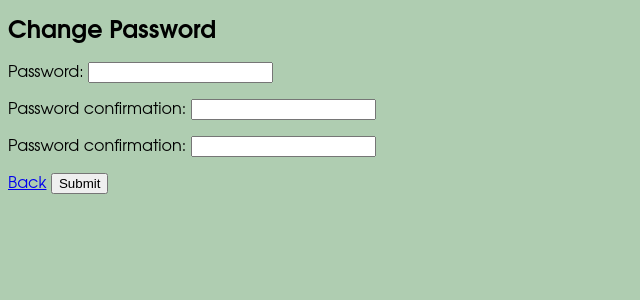
After one commit to ilborsch/To-Do-List, a Django app: a page that uses to_do_list/to_do_application/templates/to_do_application/change_password.html in a window 1280 px wide. The commit adds this page. Shown: the top 300 px of the page, without its empty margins (0-640 px from the left). Run offline with Django 4.2, Linux system fonts and the light colour scheme; data comes from the database, SQL or seed files in the repository; both versions use the stored data as it was after the commit.

Commit message:
Update: Password Change.

```diff
--- a/to_do_list/to_do_application/forms.py
+++ b/to_do_list/to_do_application/forms.py
@@ -1,4 +1,4 @@
-from django.contrib.auth import authenticate, login
+from django.contrib.auth.forms import SetPasswordForm
 from django.contrib.auth.forms import UserCreationForm, AuthenticationForm
 from django.core.exceptions import ValidationError
 from django import forms
@@ -82,7 +82,7 @@ class UserTasksForm(forms.Form):
                                    required=False, initial=True)
 
 
-class ProfileImageForm(forms.ModelForm):
+class ProfileImageForm(forms.Form):
     """
     User Profile avatar image form used in get_user_profile_page() view from .views .
     Generates form for user_profile.html templates.
@@ -94,3 +94,15 @@ class ProfileImageForm(forms.ModelForm):
         model = UserModel
         fields = ['profile_photo']
         widgets = {'profile-photo': forms.ClearableFileInput()}
+
+
+class ChangeUserPasswordForm(forms.Form):
+
+    old_password = forms.CharField(label='Password', max_length=24, min_length=4,
+                                   widget=forms.PasswordInput(attrs={'class': 'psswrd-input'}))
+
+    new_password1 = forms.CharField(label='Password confirmation', max_length=24, min_length=4,
+                                    widget=forms.PasswordInput(attrs={'class': 'psswrd-input'}))
+
+    new_password2 = forms.CharField(label='Password confirmation', max_length=24, min_length=4,
+                                    widget=forms.PasswordInput(attrs={'class': 'psswrd-input'}))
--- /dev/null
+++ b/to_do_list/to_do_application/templates/to_do_application/change_password.html
@@ -0,0 +1,36 @@
+{% extends 'base.html' %}
+{% load static %}
+
+{% block title %}Change Password{% endblock title %}
+
+{% block content %}
+    <h2>Change Password</h2>
+    <form method="post">
+        {% csrf_token %}
+        <p>
+            <label class="form-label" for="{{ form.old_password.id_for_label }}">
+                {{ form.old_password.label }}:
+            </label>
+            {{ form.old_password }}
+        </p>
+        <div class="form-error">{{ form.old_password.errors }}</div>
+
+        <p>
+            <label class="form-label" for="{{ form.new_password1.id_for_label }}">
+                {{ form.new_password1.label }}:
+            </label>
+            {{ form.new_password1 }}
+        </p>
+        <div class="form-error">{{ form.new_password1.errors }}</div>
+
+        <p>
+            <label class="form-label" for="{{ form.new_password2.id_for_label }}">
+                {{ form.new_password2.label }}:
+            </label>
+            {{ form.new_password2 }}
+        </p>
+        <div class="form-error">{{ form.new_password2.errors }}</div>
+        <a href="{% url 'user_profile' user.username %}">Back</a>
+        <button type="submit">Submit</button>
+    </form>
+{% endblock content %}
--- a/to_do_list/to_do_application/templates/to_do_application/user_profile.html
+++ b/to_do_list/to_do_application/templates/to_do_application/user_profile.html
@@ -16,7 +16,7 @@
     <br>
     <h1>User {{ profile_user.username }} profile</h1>
 
-        <img src="{{ profile_user.profile_photo.url }}" alt="here must be image :(">
+        <img src="{{ profile_user.profile_photo.url }}" alt="here must be image :(" class="avatar">
 
     {% if request_user.username == profile_user.username %}
 
@@ -24,6 +24,7 @@
             {% csrf_token %}
             {{ form.as_p }}
             <button>Change profile photo</button>
+            <p><a href="{% url 'change_password' user.username %}">Change password</a></p>
         </form>
     {% endif %}
     <h3>Completed tasks: {{ amount_tasks_completed }} / {{ amount_tasks }}</h3>
--- a/to_do_list/to_do_application/urls.py
+++ b/to_do_list/to_do_application/urls.py
@@ -1,6 +1,6 @@
 from django.conf.urls.static import static
 from django.conf import settings
-
+from django.contrib.auth import views as auth_views
 from . import views
 from django.urls import path
 
@@ -23,7 +23,13 @@ urlpatterns = [
     path('create_new_task/<str:user_name>/', views.create_new_task, name='create_new_task'),  # create task form
     path('change_task/<str:user_name>/<int:task_id>/', views.get_change_task_page, name='change_task'),
     path('completed_task/<str:user_name>/<int:task_id>/', views.get_completed_task, name='completed_task'),
-    path('search_for_people/', views.get_search_page, name='search_users')
+    path('search_for_people/', views.get_search_page, name='search_users'),
+    path('change-password/<str:user_name>', views.get_change_user_password_page, name='change_password'),
+
+    # path('password-reset/', auth_views.PasswordResetView.as_view(), name='password_reset'),
+    # path('password-reset/done/', auth_views.PasswordResetDoneView.as_view(), name='password_reset_done'),
+    # path('password-reset/<uidb64>/<token>/', auth_views.PasswordResetConfirmView.as_view(), name='password_reset_confirm'),
+    # path('password-reset/complete/', auth_views.PasswordResetCompleteView.as_view(), name='password_reset_complete')
 ]
 
 urlpatterns += static(settings.MEDIA_URL, document_root=settings.MEDIA_ROOT)   # MEDIA images url include.
--- a/to_do_list/to_do_application/views.py
+++ b/to_do_list/to_do_application/views.py
@@ -1,10 +1,10 @@
 from django.contrib.auth import authenticate, login, logout
 from django.contrib.auth.decorators import login_required
-
+from django.contrib.auth.hashers import check_password
 from .models import UserModel, Task
 from django.contrib.auth.views import LoginView
-from django.shortcuts import render, reverse
-from .forms import UserRegistration, UserLoginForm, UserTasksForm, ProfileImageForm
+from django.shortcuts import render, reverse, redirect
+from .forms import UserRegistration, UserLoginForm, UserTasksForm, ProfileImageForm, ChangeUserPasswordForm
 from django.http import HttpResponseRedirect, HttpResponse
 from django.urls import reverse, reverse_lazy
 from django.db.models import Count, Q
@@ -256,3 +256,24 @@ def get_search_page(request):
             'users': users,
         })
     return render(request, 'to_do_application/search_people.html', context={})
+
+
+def get_change_user_password_page(request, user_name: str):
+    user = UserModel.objects.get(username__exact=user_name)
+    if request.method == "POST":
+        form = ChangeUserPasswordForm(request.POST)
+
+        if form.is_valid():
+            old_password = form.cleaned_data.get("old_password")
+            new_password1 = form.cleaned_data.get("new_password1")
+            new_password2 = form.cleaned_data.get("new_password2")
+
+            if user.check_password(old_password) and new_password2 == new_password1:
+                user.set_password(new_password1)
+                user.save()
+                return redirect('user_profile', user_name=user_name)
+    else:
+        form = ChangeUserPasswordForm()
+    return render(request, 'to_do_application/change_password.html', context={
+        'form': form,
+    })
```
Also changed, not shown: to_do_list/to_do_application/static/to_do_application/css/user_profile.css (+7 -0 lines), to_do_list/to_do_list/settings.py (+13 -0 lines), to_do_list/db.sqlite3.
